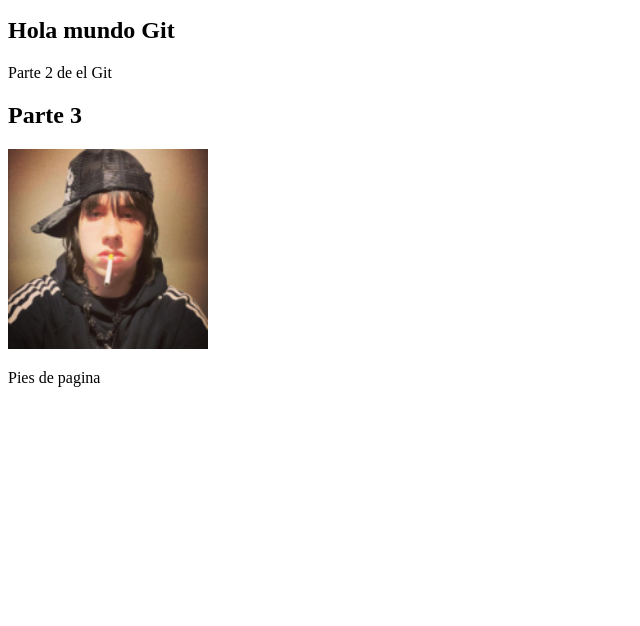
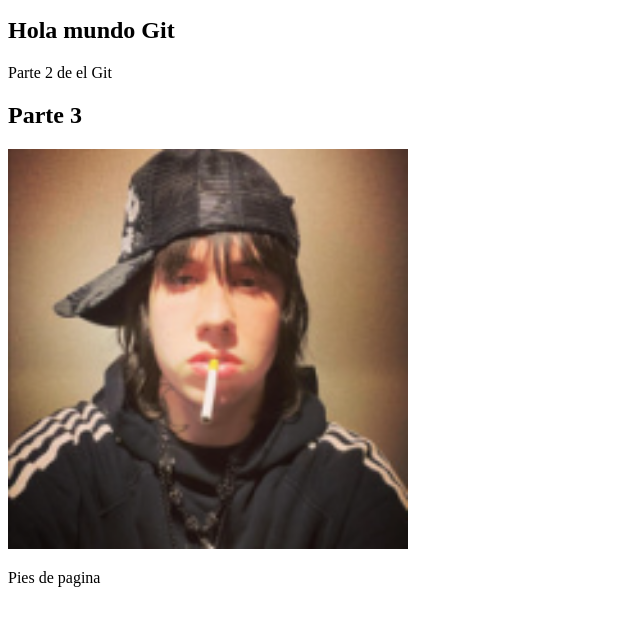
Before and after one commit to Mauro1325/Prueba-html, a plain HTML site: page index.html in a window 1280 px wide. Shown: the part 50-676 px from the top of the page, without its empty margins (0-640 px from the left). Drawn offline with Linux system fonts and the light colour scheme.

Commit message:
Agrandamos la img

```diff
--- a/index.html
+++ b/index.html
@@ -19,8 +19,8 @@
         <img
           src="img/Screenshot 2025-03-04 043414.png"
           alt=""
-          height="200"
-          width="200"
+          height="400"
+          width="400"
         />
       </section>
     </main>
```
